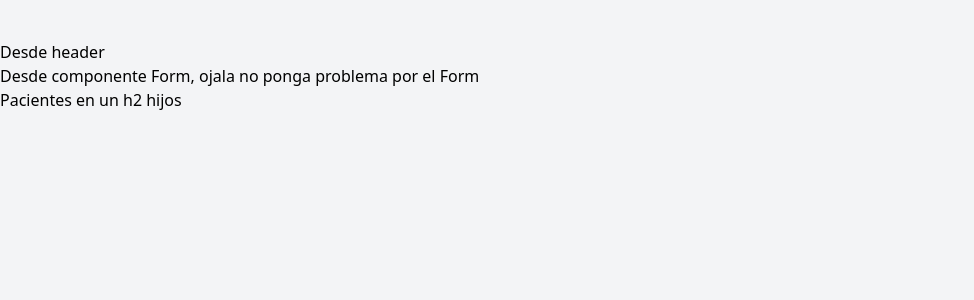
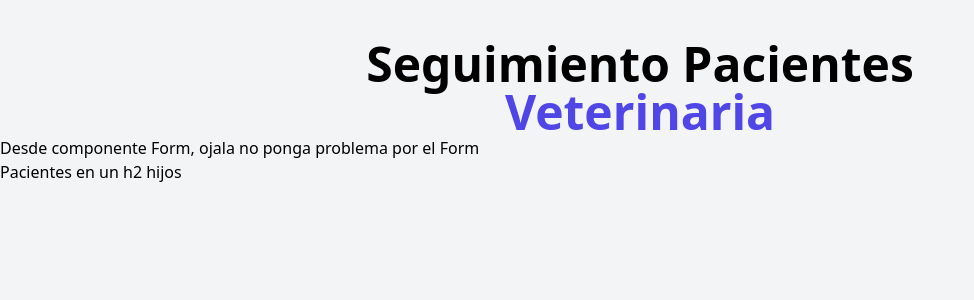
Before and after one commit to cdgutierrez456/citas-react-vite, a React (Vite) app: page / in a window 1280 px wide. Shown: the top 300 px of the page, without its empty margins (0-974 px from the left). Built offline with nearby package versions, Linux system fonts and the light colour scheme.

Commit message:
Aplicando estilos iniciales al header

```diff
--- a/src/components/Header.jsx
+++ b/src/components/Header.jsx
@@ -1,9 +1,10 @@
 export default function Header() {
   return (
     <>
-      <header>
-        <h1>Desde header</h1>
-      </header>
+      <h1 className="font-black text-5xl text-center md:w-1/2 mx-auto">
+        Seguimiento Pacientes{" "}
+        <span className="text-indigo-600">Veterinaria</span>
+      </h1>
     </>
   );
 }
```
